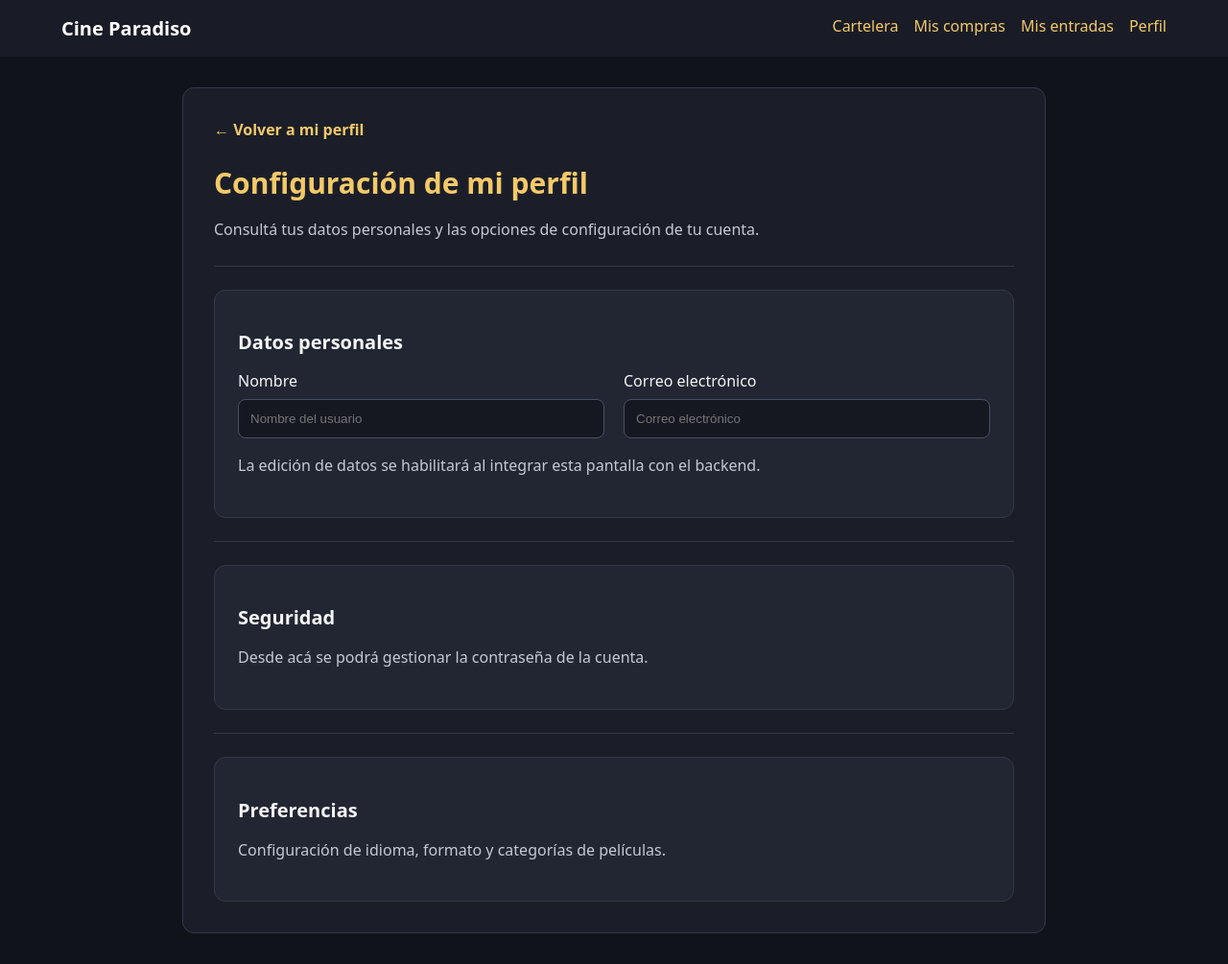
After one commit to Kuperph7/cine-paradiso-web, a Flask app: page /perfil/configuracion in a window 1280 px wide. The commit adds this page. Shown: the whole page at 96% size. Run offline with Flask 3, Linux system fonts and the light colour scheme.

Commit message:
feat: crear template de configuracion del perfil (#21)

```diff
--- a/app/routes/auth.py
+++ b/app/routes/auth.py
@@ -17,3 +17,7 @@ def registro():
 @auth_bp.get("/perfil")
 def perfil():
     return render_template("auth/perfil.html")
+
+@auth_bp.get("/perfil/configuracion")
+def configuracion_perfil():
+    return render_template("auth/configuracion_perfil.html")
--- /dev/null
+++ b/app/static/css/configuracion_perfil.css
@@ -0,0 +1,74 @@
+
+/* Issue #21 - Configuracion del perfil */
+
+.configuracion-perfil {
+    max-width: 900px;
+    margin: 0 auto;
+    padding: 32px;
+}
+
+.configuracion-perfil h1 {
+    font-size: 30px;
+    margin: 24px 0 12px;
+    color: #f3c969;
+}
+
+.configuracion-perfil h2 {
+    font-size: 20px;
+    margin-bottom: 16px;
+}
+
+.configuracion-perfil p {
+    color: #c5c9d4;
+    line-height: 1.6;
+}
+
+.configuracion-perfil > a {
+    color: #f3c969;
+    font-weight: 600;
+}
+
+.configuracion-perfil > section {
+    margin-top: 24px;
+    padding: 24px;
+    border: 1px solid #333849;
+    border-radius: 12px;
+    background-color: #222633;
+}
+
+.configuracion-perfil hr {
+    margin: 24px 0;
+    border: none;
+    border-top: 1px solid #333849;
+}
+
+.configuracion-perfil .form-stack {
+    display: grid;
+    grid-template-columns: repeat(2, minmax(0, 1fr));
+    gap: 20px;
+}
+
+.configuracion-perfil label {
+    display: flex;
+    flex-direction: column;
+    gap: 8px;
+}
+
+.configuracion-perfil input {
+    width: 100%;
+    padding: 12px;
+    background-color: #151821;
+    color: #f5f5f5;
+    border: 1px solid #4a5063;
+    border-radius: 8px;
+}
+
+@media (max-width: 650px) {
+    .configuracion-perfil {
+        padding: 20px;
+    }
+
+    .configuracion-perfil .form-stack {
+        grid-template-columns: 1fr;
+    }
+}
--- /dev/null
+++ b/app/templates/auth/configuracion_perfil.html
@@ -0,0 +1,85 @@
+
+{% extends "base.html" %}
+
+{% block title %}
+Configuración del perfil | Cine Paradiso
+{% endblock %}
+{% block extra_styles %}
+    <link rel="stylesheet" href="{{ url_for('static', filename='css/configuracion_perfil.css') }}">
+{% endblock %}
+
+{% block content %}
+
+<section class="panel configuracion-perfil">
+
+    <a href="{{ url_for('auth.perfil') }}">
+        ← Volver a mi perfil
+    </a>
+
+    <h1>Configuración de mi perfil</h1>
+
+    <p>
+        Consultá tus datos personales y las opciones
+        de configuración de tu cuenta.
+    </p>
+
+    <hr>
+
+    <section>
+        <h2>Datos personales</h2>
+
+        <div class="form-stack">
+
+            <label>
+                Nombre
+                <input
+                    type="text"
+                    name="nombre"
+                    value="{{ usuario.nombre if usuario is defined else '' }}"
+                    placeholder="Nombre del usuario"
+                    readonly
+                >
+            </label>
+
+            <label>
+                Correo electrónico
+                <input
+                    type="email"
+                    name="email"
+                    value="{{ usuario.email if usuario is defined else '' }}"
+                    placeholder="Correo electrónico"
+                    readonly
+                >
+            </label>
+
+        </div>
+
+        <p>
+            La edición de datos se habilitará al
+            integrar esta pantalla con el backend.
+        </p>
+    </section>
+
+    <hr>
+
+    <section>
+        <h2>Seguridad</h2>
+        <p>
+            Desde acá se podrá gestionar la contraseña
+            de la cuenta.
+        </p>
+    </section>
+
+    <hr>
+
+    <section>
+        <h2>Preferencias</h2>
+        <p>
+            Configuración de idioma, formato y categorías
+            de películas.
+        </p>
+    </section>
+
+</section>
+
+{% endblock %}
--- a/app/templates/auth/perfil.html
+++ b/app/templates/auth/perfil.html
@@ -4,5 +4,9 @@
 <section class="panel">
     <h1>Mi perfil</h1>
     <p>Los datos del usuario se mostrarán al integrar el frontend con la API.</p>
+
+    <a href="{{ url_for('auth.configuracion_perfil') }}">
+        Configurar mi perfil
+    </a>
 </section>
 {% endblock %}
--- a/app/templates/base.html
+++ b/app/templates/base.html
@@ -5,6 +5,7 @@
     <meta name="viewport" content="width=device-width, initial-scale=1">
     <title>{% block title %}Cine Paradiso{% endblock %}</title>
     <link rel="stylesheet" href="{{ url_for('static', filename='css/styles.css') }}">
+    {% block extra_styles %}{% endblock %}
 </head>
 <body>
     <header class="site-header">
```
